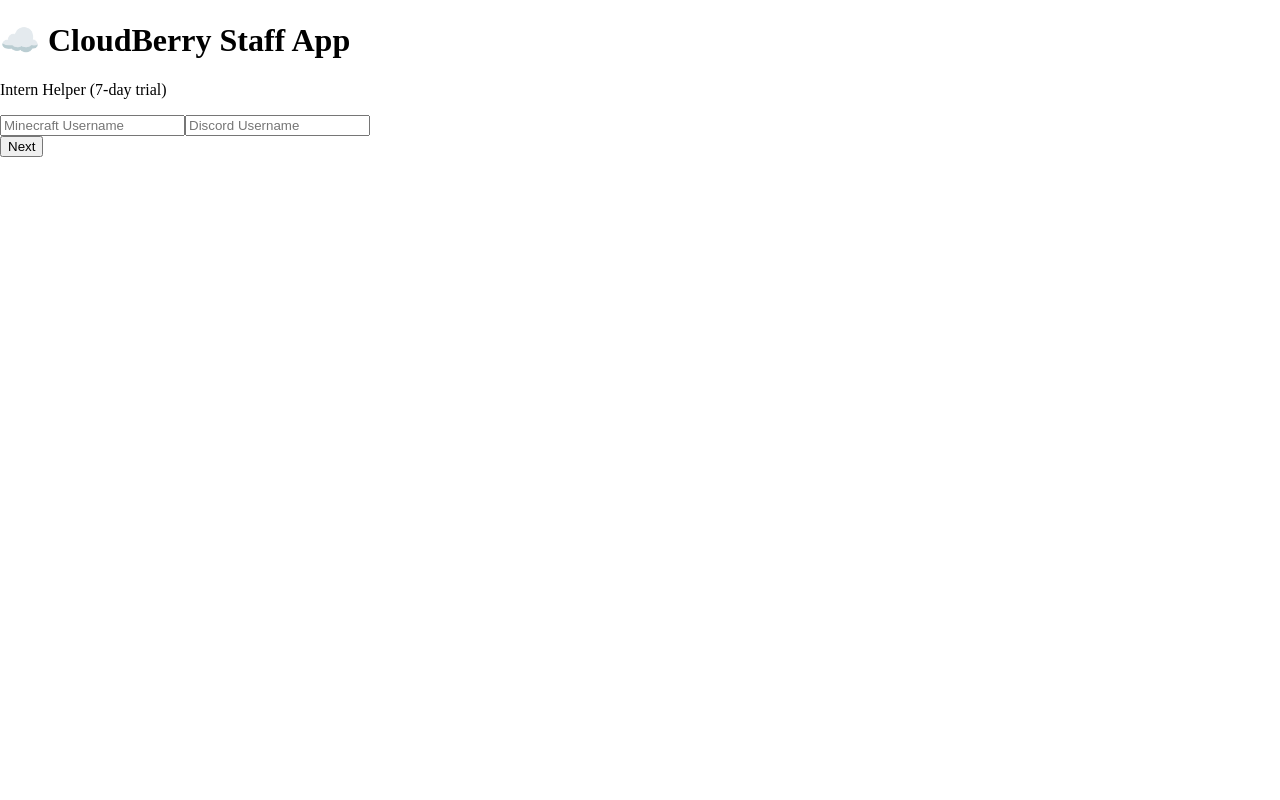
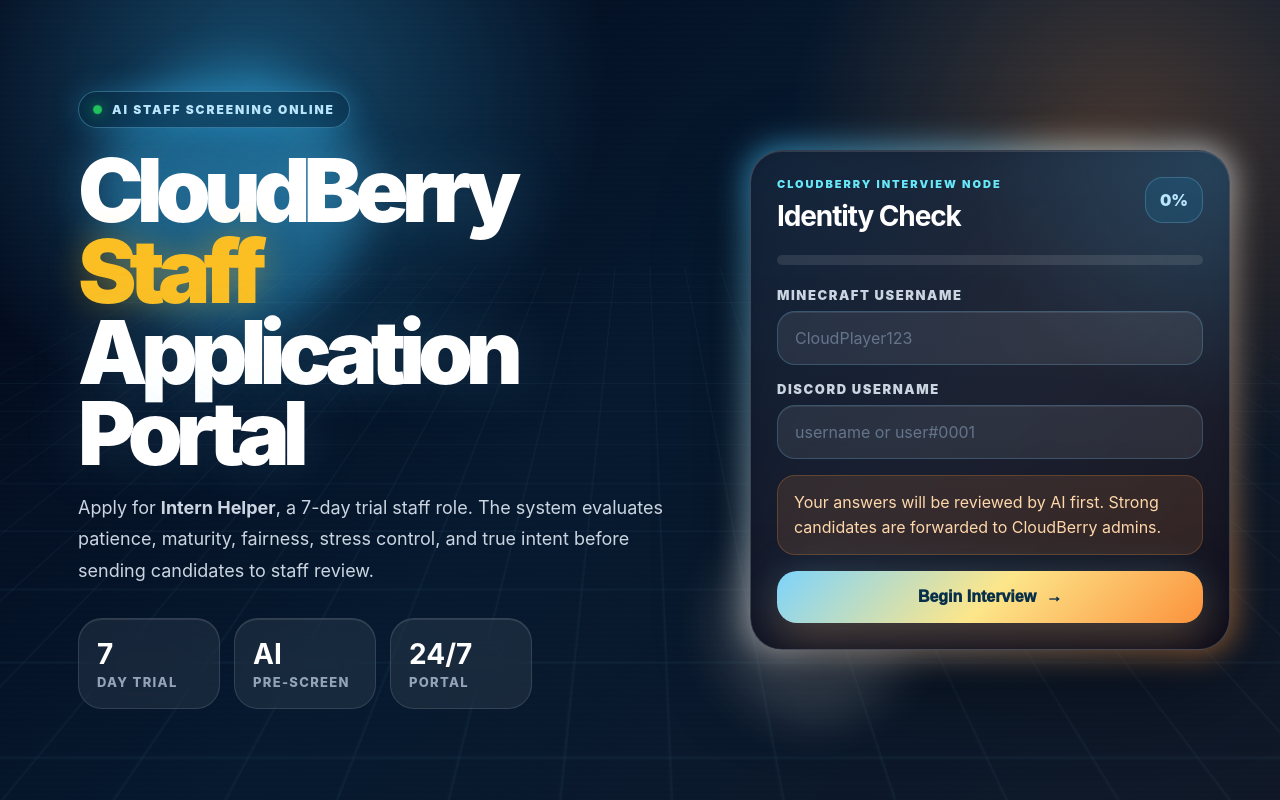
Before and after one commit to Dramonx/cloudberry-applications, a Next.js app: page / in a window 1280 px wide. Built offline with nearby package versions, Linux system fonts and the light colour scheme.

Commit message:
Update page.tsx

```diff
--- a/app/page.tsx
+++ b/app/page.tsx
@@ -1,14 +1,14 @@
 "use client";
 
-import React, { useState } from "react";
+import React, { useMemo, useState } from "react";
 
 const questions = [
   "Why do you want to become an Intern Helper on CloudBerry?",
-  "A player is insulting you repeatedly. What do you do?",
-  "You're having a bad day and someone is annoying you. How do you respond?",
-  "Your friend breaks rules and asks you to ignore it. What do you do?",
-  "How do you handle stress while moderating players?",
-  "What makes you trustworthy as staff?"
+  "A player is insulting you repeatedly in chat. Walk me through exactly what you do.",
+  "You are having a bad day and a member keeps bothering you. How do you avoid lashing out?",
+  "Your friend breaks a rule and asks you to ignore it. What do you do?",
+  "A player accuses another staff member of abuse, but you did not see it happen. What steps do you take?",
+  "During your 7-day trial, what will you do to prove you deserve Helper?"
 ];
 
 export default function Page() {
@@ -18,91 +18,162 @@ export default function Page() {
   const [answers, setAnswers] = useState(Array(questions.length).fill(""));
   const [done, setDone] = useState(false);
 
-  const next = () => {
-    if (step === 0 && (!mc || !discord)) return;
+  const progress = useMemo(() => {
+    if (done) return 100;
+    return Math.round((step / questions.length) * 100);
+  }, [step, done]);
 
-    if (step < questions.length - 1) {
-      setStep(step + 1);
-    } else {
-      setDone(true);
-    }
-  };
+  function next() {
+    if (step === 0 && (!mc.trim() || !discord.trim())) return;
+    if (step > 0 && !answers[step].trim()) return;
+
+    if (step < questions.length - 1) setStep(step + 1);
+    else setDone(true);
+  }
 
   return (
-    <div className="min-h-screen flex items-center justify-center bg-gradient-to-br from-sky-300 via-white to-orange-200 p-6">
-      <div className="w-full max-w-xl bg-white rounded-3xl shadow-2xl p-8">
+    <main>
+      <div className="bg-grid" />
+      <div className="orb orb-a" />
+      <div className="orb orb-b" />
+      <div className="orb orb-c" />
+      <div className="scanlines" />
 
-        {!done ? (
-          <>
-            <h1 className="text-3xl font-black mb-2 text-sky-600">
-              ☁️ CloudBerry Staff App
-            </h1>
-            <p className="text-gray-500 mb-6">
-              Intern Helper (7-day trial)
-            </p>
+      <section className="shell">
+        <div className="hero">
+          <div className="status-pill">
+            <span className="pulse" /> AI STAFF SCREENING ONLINE
+          </div>
 
-            <div className="mb-6">
-              <div className="h-2 w-full bg-gray-200 rounded-full">
-                <div
-                  className="h-2 bg-gradient-to-r from-sky-400 to-orange-400 rounded-full"
-                  style={{ width: `${(step / questions.length) * 100}%` }}
-                />
+          <h1>
+            CloudBerry <span>Staff</span><br />Application Portal
+          </h1>
+
+          <p className="subtitle">
+            Apply for <b>Intern Helper</b>, a 7-day trial staff role. The system evaluates patience, maturity, fairness, stress control, and true intent before sending candidates to staff review.
+          </p>
+
+          <div className="stats">
+            <div><b>7</b><span>Day Trial</span></div>
+            <div><b>AI</b><span>Pre-Screen</span></div>
+            <div><b>24/7</b><span>Portal</span></div>
+          </div>
+        </div>
+
+        <div className="panel-wrap">
+          <div className="panel-glow" />
+          <div className="panel">
+            <div className="panel-top">
+              <div>
+                <p className="eyebrow">CLOUDBERRY INTERVIEW NODE</p>
+                <h2>{done ? "Application Submitted" : step === 0 ? "Identity Check" : `Question ${step}/${questions.length - 1}`}</h2>
               </div>
+              <div className="percent">{progress}%</div>
             </div>
 
-            {step === 0 && (
-              <div className="space-y-4">
-                <input
-                  className="w-full p-3 rounded-xl border"
-                  placeholder="Minecraft Username"
-                  value={mc}
-                  onChange={(e) => setMc(e.target.value)}
-                />
-                <input
-                  className="w-full p-3 rounded-xl border"
-                  placeholder="Discord Username"
-                  value={discord}
-                  onChange={(e) => setDiscord(e.target.value)}
-                />
+            <div className="progress"><span style={{ width: `${progress}%` }} /></div>
+
+            {!done ? (
+              <div className="content">
+                {step === 0 ? (
+                  <>
+                    <label>
+                      <span>Minecraft Username</span>
+                      <input value={mc} onChange={(e) => setMc(e.target.value)} placeholder="CloudPlayer123" />
+                    </label>
+                    <label>
+                      <span>Discord Username</span>
+                      <input value={discord} onChange={(e) => setDiscord(e.target.value)} placeholder="username or user#0001" />
+                    </label>
+                    <div className="notice">Your answers will be reviewed by AI first. Strong candidates are forwarded to CloudBerry admins.</div>
+                  </>
+                ) : (
+                  <>
+                    <div className="question-card">
+                      <span className="chip">Character Analysis</span>
+                      <h3>{questions[step]}</h3>
+                    </div>
+                    <textarea
+                      value={answers[step]}
+                      onChange={(e) => {
+                        const nextAnswers = [...answers];
+                        nextAnswers[step] = e.target.value;
+                        setAnswers(nextAnswers);
+                      }}
+                      placeholder="Answer honestly and with detail. Short answers may fail AI screening."
+                    />
+                  </>
+                )}
+
+                <button onClick={next}>
+                  {step === questions.length - 1 ? "Submit to AI Screening" : step === 0 ? "Begin Interview" : "Continue"}
+                  <span>→</span>
+                </button>
+              </div>
+            ) : (
+              <div className="success">
+                <div className="check">✓</div>
+                <h3>Submission received.</h3>
+                <p>Your application is now queued for AI screening. If approved, it will be sent to the Potential Candidates staff channel for review.</p>
               </div>
             )}
+          </div>
+        </div>
+      </section>
 
-            {step > 0 && (
-              <div className="space-y-4">
-                <p className="font-semibold text-lg">
-                  {questions[step]}
-                </p>
-                <textarea
-                  className="w-full p-3 rounded-xl border h-32"
-                  value={answers[step]}
-                  onChange={(e) => {
-                    const a = [...answers];
-                    a[step] = e.target.value;
-                    setAnswers(a);
-                  }}
-                />
-              </div>
-            )}
-
-            <button
-              onClick={next}
-              className="mt-6 w-full py-3 rounded-xl bg-gradient-to-r from-sky-400 to-orange-400 text-white font-bold hover:scale-[1.02] transition"
-            >
-              {step === questions.length - 1 ? "Submit" : "Next"}
-            </button>
-          </>
-        ) : (
-          <div className="text-center">
-            <h1 className="text-3xl font-black text-green-600 mb-3">
-              ✅ Application Submitted
-            </h1>
-            <p className="text-gray-600">
-              If you pass AI screening, staff will review your application.
-            </p>
-          </div>
-        )}
-
-      </div>
-    </div>
+      <style jsx global>{`
+        * { box-sizing: border-box; }
+        html, body { margin: 0; min-height: 100%; background: #020617; color: white; font-family: Inter, ui-sans-serif, system-ui, -apple-system, BlinkMacSystemFont, "Segoe UI", sans-serif; }
+        main { min-height: 100vh; position: relative; overflow: hidden; display: flex; align-items: center; justify-content: center; padding: 48px 20px; background: radial-gradient(circle at 20% 10%, rgba(56,189,248,.35), transparent 28%), radial-gradient(circle at 88% 18%, rgba(251,146,60,.25), transparent 26%), linear-gradient(135deg, #020617 0%, #06192f 48%, #101827 100%); }
+        .bg-grid { position: absolute; inset: -80px; background-image: linear-gradient(rgba(125,211,252,.11) 1px, transparent 1px), linear-gradient(90deg, rgba(125,211,252,.11) 1px, transparent 1px); background-size: 54px 54px; transform: perspective(600px) rotateX(58deg) translateY(90px); animation: gridMove 9s linear infinite; opacity: .5; }
+        .scanlines { pointer-events: none; position: absolute; inset: 0; background: linear-gradient(to bottom, transparent 0%, rgba(255,255,255,.03) 50%, transparent 100%); background-size: 100% 6px; opacity: .25; }
+        .orb { position: absolute; border-radius: 999px; filter: blur(22px); opacity: .75; animation: float 7s ease-in-out infinite; }
+        .orb-a { width: 260px; height: 260px; left: 7%; top: 10%; background: rgba(56,189,248,.45); }
+        .orb-b { width: 220px; height: 220px; right: 8%; top: 18%; background: rgba(251,146,60,.38); animation-delay: -2s; }
+        .orb-c { width: 180px; height: 180px; left: 55%; bottom: 8%; background: rgba(255,255,255,.24); animation-delay: -4s; }
+        .shell { position: relative; z-index: 2; width: min(1180px, 100%); display: grid; grid-template-columns: 1fr 480px; gap: 32px; align-items: center; }
+        .hero { padding: 28px; }
+        .status-pill { display: inline-flex; align-items: center; gap: 10px; padding: 10px 14px; border: 1px solid rgba(125,211,252,.35); background: rgba(8,47,73,.55); border-radius: 999px; color: #bae6fd; font-size: 12px; font-weight: 900; letter-spacing: .16em; box-shadow: 0 0 28px rgba(56,189,248,.24); }
+        .pulse { width: 9px; height: 9px; border-radius: 50%; background: #22c55e; box-shadow: 0 0 16px #22c55e; animation: pulse 1.4s infinite; }
+        h1 { margin: 22px 0 18px; font-size: clamp(46px, 7vw, 88px); line-height: .92; letter-spacing: -0.08em; font-weight: 1000; text-shadow: 0 0 60px rgba(125,211,252,.18); }
+        h1 span { color: #fbbf24; text-shadow: 0 0 34px rgba(251,191,36,.35); }
+        .subtitle { max-width: 690px; color: #cbd5e1; font-size: 18px; line-height: 1.75; }
+        .stats { display: flex; gap: 14px; flex-wrap: wrap; margin-top: 32px; }
+        .stats div { min-width: 142px; padding: 18px; border-radius: 24px; border: 1px solid rgba(255,255,255,.12); background: rgba(255,255,255,.07); backdrop-filter: blur(18px); box-shadow: inset 0 1px 0 rgba(255,255,255,.1); }
+        .stats b { display: block; font-size: 28px; color: #fff; }
+        .stats span { display: block; margin-top: 3px; color: #94a3b8; font-size: 13px; font-weight: 800; text-transform: uppercase; letter-spacing: .1em; }
+        .panel-wrap { position: relative; }
+        .panel-glow { position: absolute; inset: -3px; border-radius: 34px; background: linear-gradient(135deg, #38bdf8, #ffffff, #fb923c); filter: blur(16px); opacity: .55; animation: glow 4s ease-in-out infinite; }
+        .panel { position: relative; border-radius: 32px; border: 1px solid rgba(255,255,255,.18); background: linear-gradient(180deg, rgba(15,23,42,.88), rgba(2,6,23,.9)); backdrop-filter: blur(26px); box-shadow: 0 30px 90px rgba(0,0,0,.45), inset 0 1px 0 rgba(255,255,255,.12); padding: 26px; overflow: hidden; }
+        .panel:before { content: ""; position: absolute; inset: 0; background: radial-gradient(circle at top right, rgba(56,189,248,.18), transparent 38%); pointer-events: none; }
+        .panel-top { position: relative; display: flex; justify-content: space-between; gap: 20px; align-items: flex-start; }
+        .eyebrow { margin: 0 0 8px; color: #67e8f9; font-size: 11px; font-weight: 1000; letter-spacing: .18em; }
+        h2 { margin: 0; font-size: 28px; letter-spacing: -.04em; }
+        .percent { border-radius: 18px; padding: 12px 14px; border: 1px solid rgba(125,211,252,.24); background: rgba(14,165,233,.12); color: #bae6fd; font-weight: 1000; }
+        .progress { position: relative; margin: 22px 0; height: 10px; border-radius: 999px; overflow: hidden; background: rgba(255,255,255,.1); }
+        .progress span { display: block; height: 100%; border-radius: inherit; background: linear-gradient(90deg, #38bdf8, #fbbf24, #fb923c); box-shadow: 0 0 22px rgba(251,191,36,.35); transition: width .35s ease; }
+        .content { position: relative; display: grid; gap: 16px; }
+        label span { display: block; margin: 0 0 8px; color: #cbd5e1; font-size: 13px; font-weight: 900; text-transform: uppercase; letter-spacing: .12em; }
+        input, textarea { width: 100%; border: 1px solid rgba(125,211,252,.22); border-radius: 18px; background: rgba(255,255,255,.08); color: white; outline: none; padding: 16px 17px; font: inherit; box-shadow: inset 0 1px 0 rgba(255,255,255,.08); transition: .2s ease; }
+        textarea { min-height: 170px; resize: vertical; line-height: 1.6; }
+        input:focus, textarea:focus { border-color: rgba(251,191,36,.65); box-shadow: 0 0 0 4px rgba(251,191,36,.12), 0 0 34px rgba(56,189,248,.16); }
+        input::placeholder, textarea::placeholder { color: #64748b; }
+        .notice { padding: 14px 16px; border-radius: 18px; background: rgba(251,146,60,.12); border: 1px solid rgba(251,146,60,.23); color: #fed7aa; line-height: 1.55; }
+        .question-card { padding: 18px; border-radius: 24px; background: rgba(255,255,255,.07); border: 1px solid rgba(255,255,255,.12); }
+        .chip { display: inline-flex; margin-bottom: 12px; padding: 7px 10px; border-radius: 999px; color: #082f49; background: #7dd3fc; font-size: 11px; font-weight: 1000; letter-spacing: .1em; text-transform: uppercase; }
+        h3 { margin: 0; font-size: 22px; line-height: 1.35; letter-spacing: -.03em; }
+        button { cursor: pointer; border: 0; border-radius: 20px; padding: 17px 19px; color: #082f49; font-size: 16px; font-weight: 1000; background: linear-gradient(135deg, #7dd3fc, #fde68a, #fb923c); box-shadow: 0 18px 40px rgba(251,146,60,.22), 0 0 40px rgba(56,189,248,.18); transition: transform .2s ease, filter .2s ease; }
+        button:hover { transform: translateY(-2px) scale(1.01); filter: brightness(1.08); }
+        button span { margin-left: 10px; }
+        .success { position: relative; text-align: center; padding: 38px 10px 18px; }
+        .check { width: 86px; height: 86px; margin: 0 auto 20px; display: grid; place-items: center; border-radius: 50%; background: linear-gradient(135deg, #22c55e, #7dd3fc); color: #031827; font-size: 48px; font-weight: 1000; box-shadow: 0 0 42px rgba(34,197,94,.35); }
+        .success p { color: #cbd5e1; line-height: 1.7; }
+        @keyframes gridMove { from { background-position: 0 0; } to { background-position: 54px 54px; } }
+        @keyframes float { 0%,100% { transform: translate3d(0,0,0) scale(1); } 50% { transform: translate3d(24px,-28px,0) scale(1.08); } }
+        @keyframes pulse { 0%,100% { opacity: 1; transform: scale(1); } 50% { opacity: .4; transform: scale(1.45); } }
+        @keyframes glow { 0%,100% { opacity: .38; } 50% { opacity: .78; } }
+        @media (max-width: 920px) { .shell { grid-template-columns: 1fr; } .hero { padding: 8px; } .panel { padding: 20px; } }
+      `}</style>
+    </main>
   );
 }
```
